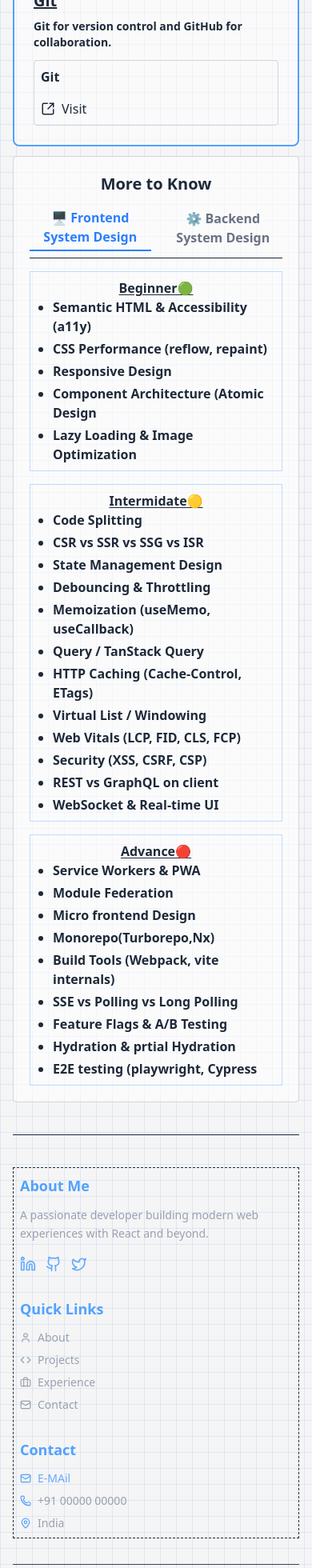
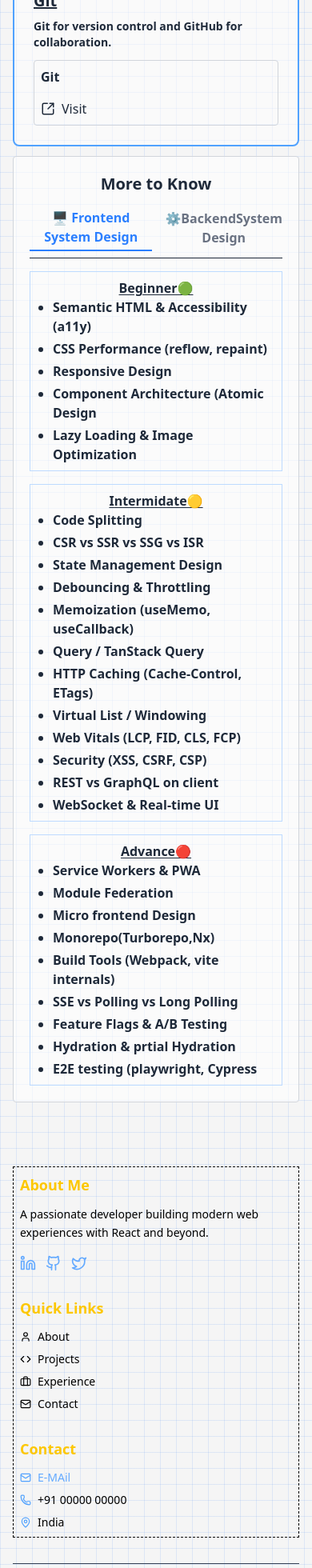
Before and after one commit to nikhil-tiwari1419/Roadmap, a React (Vite) app: page /Home in a window 390 px wide. Shown: the part 1505-3465 px from the top of the page at 80% size. Built offline with nearby package versions, Linux system fonts and the light colour scheme.

Commit message:
adding perfact ui

```diff
--- a/src/Components/Footer.jsx
+++ b/src/Components/Footer.jsx
@@ -1,14 +1,17 @@
 import React from 'react'
+import { useTheme } from '../Context/Theme';
+
 import { Linkedin, Github, Twitter, Mail, Phone, MapPin, Code, Briefcase, User } from 'lucide-react';
 
 function Footer() {
+  const { theme }= useTheme();
   return (
-    <footer className='border-t mt-10 py-10 '>
+    <footer className={`'border-t mt-10 py-10 ${theme === 'dark'? "text-white":"text-black"}`}>
       <div className='grid grid-cols-1 md:grid-cols-3 gap-8 max-w-5xl mx-auto border p-2 border-dashed'>
         {/* About */}
         <div>
-          <h3 className='text-lg font-semibold mb-3 text-blue-400'>About Me</h3>
-          <p className='text-sm text-gray-400 leading-relaxed'>
+          <h3 className='text-lg font-semibold mb-3 text-yellow-400'>About Me</h3>
+          <p className='text-sm leading-relaxed'>
             A passionate developer building modern web experiences with React and beyond.
           </p>
           <div className='flex gap-3 mt-4'>
@@ -17,7 +20,7 @@ function Footer() {
               <Linkedin size={20} />
             </a>
             <a href="https://github.com" target="_blank" rel="noopener noreferrer"
-              className='hover:text-gray-400 transition-colors'>
+              className='hover:text-blue-400 transition-colors'>
               <Github size={20} />
             </a>
             <a href="https://twitter.com" target="_blank" rel="noopener noreferrer"
@@ -28,8 +31,8 @@ function Footer() {
         </div>
         {/* column 2 - Quick links */}
         <div>
-          <h3 className='text-lg font-semibold mb-3 text-blue-400'>Quick Links</h3>
-          <ul className='space-y-2 text-sm text-gray-400'>
+          <h3 className='text-lg font-semibold mb-3 text-yellow-400'>Quick Links</h3>
+          <ul className='space-y-2 text-sm '>
             <li className='flex items-center gap-2 hover:text-green-300 cursor-pointer transition-colors'>
               <User size={14} /> About
             </li>
@@ -47,8 +50,8 @@ function Footer() {
 
         {/* colun 3 contact info */}
         <div>
-          <h3 className='text-lg font-semibold mb-3 text-blue-400'>Contact</h3>
-          <ul className='space-y-2 text-sm text-gray-400'>
+          <h3 className='text-lg font-semibold mb-3 text-yellow-400'>Contact</h3>
+          <ul className='space-y-2 text-sm '>
             <li className='flex items-center gap-2'>
               <Mail size={14} className='text-blue-400' />
               <a href="mailto:developernikhil14@gmail.com">E-MAil</a>
@@ -65,7 +68,7 @@ function Footer() {
         </div>
       </div>
       {/* Bottom Bar */}
-      <div className='border-t border-gray-700 mt-8 pt-4 text-center text-sm text-gray-500'>
+      <div className='border-t border-gray-700 mt-8 pt-4 text-center text-sm'>
         <span>&copy;{new Date().getFullYear()} Roadmap — All rights reserved.</span>
       </div>
     </footer>
--- a/src/Pages/Dsa.jsx
+++ b/src/Pages/Dsa.jsx
@@ -325,9 +325,10 @@ max-w-7xl '>
             </div>
           ))}
         </div>
-        <div className='font-mono px-10 my-5 sm:text-2xl text-lg'>
-          <p>“DSA is not about memorizing solutions.
-            It’s about training your brain to think better.”</p>
+        <div className='font-mono px-10 my-5 sm:text-xl text-center text-lg'>
+          <p>
+            <strong> “DSA is not about memorizing solutions.
+            It’s about training your brain to think better.”</strong></p>
         </div>
         <Footer />
       </div>
--- a/src/Pages/FullStack.jsx
+++ b/src/Pages/FullStack.jsx
@@ -216,7 +216,7 @@ function FullStack() {
           <QnA />
         </div>
 
-        <p className='px-1 rounded text-blue-500 mt-10 font-mono text-center'>
+        <p className='px-1 rounded mt-10 text-xl text-center'>
           <strong>👏“In the beginning, practice more and depend less on AI.
             Build logic with your own hands.
             Once you understand the <span className='underline underline-offset-4 text-red-400'> ‘why’</span>, use AI to speed up the <span className='text-red-400 underline underline-offset-4'>‘how’</span>.”</strong>
--- a/src/Pages/Home.jsx
+++ b/src/Pages/Home.jsx
@@ -179,36 +179,22 @@ function Home() {
         )}
 
         {/* MORE TO KNOW */}
-        <div className={`mx-auto max-w-7xl border m-3 rounded p-5 transition-colors
-          ${theme === 'dark' ? 'border-gray-600 bg-gray-800' : 'border-gray-300 bg-white/60'}`}>
+        <div className={`mx-auto max-w-7xl border m-3 rounded p-5 transition-colors  ${theme === 'dark' ? "border-gray-600 bg-gray-800" : "border-gray-300 bg-white/60 "}`}>
           <h3 className='font-bold text-center text-xl mb-4'>More to Know</h3>
-
-          {/* Tab Buttons */}
           <div className='flex gap-4 mb-4 border-b pb-2'>
-            <button
-              onClick={() => setActiveSection('frontend')}  // ❌ was setFrontend with no value — did nothing
-              className={`font-semibold pb-1 transition-all
-                ${activeSection === 'frontend'
-                  ? 'border-b-2 border-blue-500 text-blue-500'
-                  : 'text-gray-500 hover:text-blue-400'}`}
+            <button onClick={() => setActiveSection('frontend')}
+              className={`font-bold pb-1 transition-all ${activeSection === 'frontend' ? "border-b-2 border-blue-500 text-blue-500" : "text-gray-500 hover:text-blue-400"}`}
             >
               🖥️ Frontend System Design
             </button>
-            <button
-              onClick={() => setActiveSection('backend')}   // ❌ was setBackend with no value — did nothing
-              className={`font-semibold pb-1 transition-all
-                ${activeSection === 'backend'
-                  ? 'border-b-2 border-blue-500 text-blue-500'
-                  : 'text-gray-500 hover:text-blue-400'}`}
-            >
-              ⚙️ Backend System Design
+            <button onClick={() => setActiveSection('backend')}
+              className={`font-bold pb-1 transition-all ${setActiveSection === 'backend' ? "border-b-2 border-blue-500 text-blue-500 " : "text-gray-500 hover:text-blue-400"}`}>
+              ⚙️BackendSystem Design
             </button>
           </div>
-
-          {/* Conditionally render section */}
           {activeSection === 'frontend' && <Topics />}
           {activeSection === 'backend' && (
-            <p className='text-sm text-gray-500 text-center py-4'>Backend System Design topics coming soon...</p>
+            <p> Backend system will come soon </p>
           )}
         </div>
 
```
